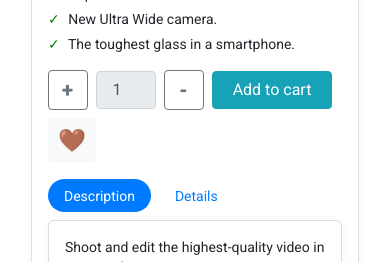
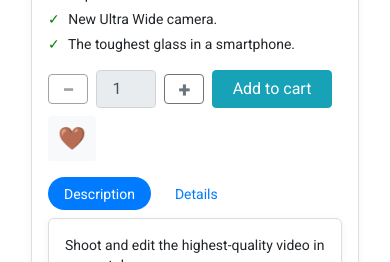
Before and after one commit to Ataar/flipkart-model-, an Angular app: page / in a window 390 px wide. Shown: the part 555-817 px from the top of the page. Built offline with nearby package versions, Linux system fonts and the light colour scheme.

Commit message:
first commit

```diff
--- a/src/app/shared/components/mobile-dashbord/mobile-dashbord.component.html
+++ b/src/app/shared/components/mobile-dashbord/mobile-dashbord.component.html
@@ -36,16 +36,47 @@
           </ul>
         </div>
 
+
+
+
         <!-- Quantity and Buttons -->
         <div class="buttons">
-          <button
+
+            <button
+              class="btn btn-outline-secondary button01"
+              (click)="decreaseQuantity()"
+              [disabled]="quantity <= 1">
+              <span style="font-size: 20px;">−</span>
+
+            </button>
+
+            <input
+              type="number"
+              class="form-control button02 text-center"
+              [value]="quantity"
+              readonly />
+
+            <button
+              class="btn btn-outline-secondary button03"
+              (click)="increaseQuantity()"
+              [disabled]="quantity >= 10">
+              <span style="font-size: 20px;">+</span>
+
+            </button>
+
+
+
+
+
+
+          <!-- <button
             class="btn btn-outline-secondary button01"
             (click)="increaseQuantity()"
             [disabled]="quantity > 10">
             +
-          </button>
+          </button> -->
 
-          <input
+          <!-- <input
             type="number"
             class="form-control button02 text-center"
             [value]="quantity"
@@ -56,7 +87,7 @@
             (click)="decreaseQuantity()"
             [disabled]="quantity > 10">
             -
-          </button>
+          </button> -->
 
           <button class="btn btn-info text-white text001">Add to cart</button>
           <!-- <button
--- a/src/app/shared/components/mobile-dashbord/mobile-dashbord.component.scss
+++ b/src/app/shared/components/mobile-dashbord/mobile-dashbord.component.scss
@@ -59,9 +59,9 @@
   .button01,
   .button03 {
     width: 40px;
-    height: 40px;
-    font-size: 1.2rem;
-    text-indent: -2px !important;
+    height: 30px;
+    padding: 0 5px;
+    font-weight: 8000;
   }
 
   .button02 {
@@ -186,15 +186,12 @@
   font-size: 12px;
   font-weight: bold;
 }
-.buttons
-  .button01
-  , .buttons
-    .button03
-     {
+
+.button01,
+.button03 {
   width: 40px;
-  height: 40px;
-  font-size: 1.2rem;
-  text-indent: -2px !important;
+  height: 30px;
+  padding: 0 5px;
   font-weight: bold;
 }
 
@@ -224,17 +221,15 @@
       font-size: 15px;
       font-weight: bold;
     }
-    .buttons
-     .button01
-     , .buttons
-       .button03
-        {
-      width: 40px;
-      height: 40px;
-      font-size: 1.2rem;
-      text-indent: -2px !important;
-      font-weight: bold;
-  }
+
+.button01,
+.button03 {
+  width: 40px;
+  height: 30px;
+  padding: 0 5px;
+  font-weight: bold;
+}
+
   .buttons
      .button02
       {
--- a/src/app/shared/components/mobile-dashbord/mobile-dashbord.component.ts
+++ b/src/app/shared/components/mobile-dashbord/mobile-dashbord.component.ts
@@ -55,7 +55,7 @@ export class MobileDashbordComponent implements OnInit {
   //   }
   // }
 
-  quantity: number = 1;
+  quantity = 1;
 
   increaseQuantity() {
     if (this.quantity < 10) {
@@ -68,6 +68,7 @@ decreaseQuantity() {
       this.quantity--;
     }
   }
+
 
 
 removeTag(product: Product, tag: string): void {
```
Lines whose indentation alone changed are shown as unchanged.
